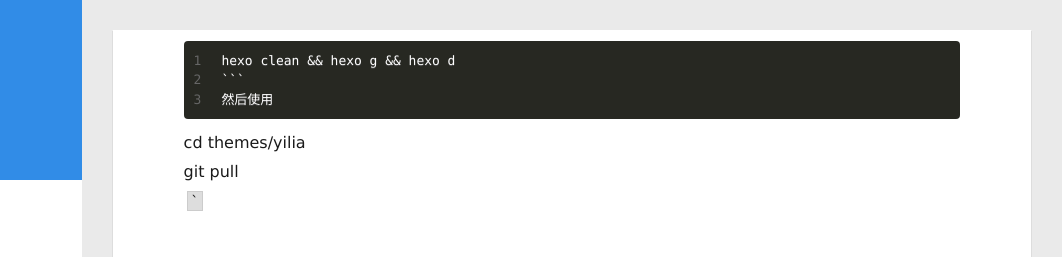
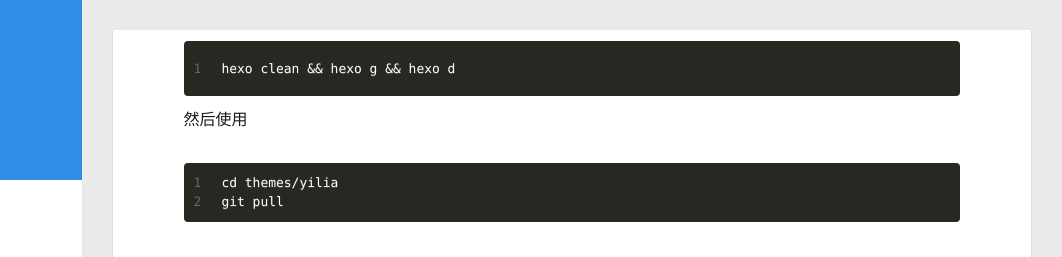
Before and after one commit to kelpie0609/kelpie0609.github.io, a plain HTML site: page 2018/06/04/新文档/index.html in a window 1280 px wide. Shown: the top 257 px of the page, 218-1280 px from the left. Drawn offline with Linux system fonts and the light colour scheme.

Commit message:
Site updated: 2018-06-04 14:55:45

````diff
--- a/2018/06/04/新文档/index.html
+++ b/2018/06/04/新文档/index.html
@@ -8,17 +8,17 @@
   <link rel="dns-prefetch" href="http://yoursite.com">
   <title>kelpie的学习空间</title>
   <meta name="viewport" content="width=device-width, initial-scale=1, maximum-scale=1">
-  <meta name="description" content="123hexo clean &amp;amp;&amp;amp; hexo g &amp;amp;&amp;amp; hexo d  ```  然后使用 cd themes/yiliagit pull`">
+  <meta name="description" content="1hexo clean &amp;amp;&amp;amp; hexo g &amp;amp;&amp;amp; hexo d 然后使用 12cd themes/yiliagit pull">
 <meta property="og:type" content="article">
 <meta property="og:title" content="kelpie的学习空间">
 <meta property="og:url" content="http://yoursite.com/2018/06/04/新文档/index.html">
 <meta property="og:site_name" content="kelpie的学习空间">
-<meta property="og:description" content="123hexo clean &amp;amp;&amp;amp; hexo g &amp;amp;&amp;amp; hexo d  ```  然后使用 cd themes/yiliagit pull`">
+<meta property="og:description" content="1hexo clean &amp;amp;&amp;amp; hexo g &amp;amp;&amp;amp; hexo d 然后使用 12cd themes/yiliagit pull">
 <meta property="og:locale" content="zh-CH">
-<meta property="og:updated_time" content="2018-06-04T06:53:29.294Z">
+<meta property="og:updated_time" content="2018-06-04T06:55:15.070Z">
 <meta name="twitter:card" content="summary">
 <meta name="twitter:title" content="kelpie的学习空间">
-<meta name="twitter:description" content="123hexo clean &amp;amp;&amp;amp; hexo g &amp;amp;&amp;amp; hexo d  ```  然后使用 cd themes/yiliagit pull`">
+<meta name="twitter:description" content="1hexo clean &amp;amp;&amp;amp; hexo g &amp;amp;&amp;amp; hexo d 然后使用 12cd themes/yiliagit pull">
 
     <link rel="alternative" href="/atom.xml" title="kelpie的学习空间" type="application/atom+xml">
 
@@ -151,9 +151,9 @@
 
     <div class="article-entry" itemprop="articleBody">
 
-        <figure class="highlight plain"><table><tr><td class="gutter"><pre><span class="line">1</span><br><span class="line">2</span><br><span class="line">3</span><br></pre></td><td class="code"><pre><span class="line">hexo clean &amp;&amp; hexo g &amp;&amp; hexo d  </span><br><span class="line">```  </span><br><span class="line">然后使用</span><br></pre></td></tr></table></figure>
-<p>cd themes/yilia<br>git pull<br><code>`</code></p>
-
+        <figure class="highlight plain"><table><tr><td class="gutter"><pre><span class="line">1</span><br></pre></td><td class="code"><pre><span class="line">hexo clean &amp;&amp; hexo g &amp;&amp; hexo d</span><br></pre></td></tr></table></figure>
+<p>然后使用</p>
+<figure class="highlight plain"><table><tr><td class="gutter"><pre><span class="line">1</span><br><span class="line">2</span><br></pre></td><td class="code"><pre><span class="line">cd themes/yilia</span><br><span class="line">git pull</span><br></pre></td></tr></table></figure>
 
 
 
````
Also changed, not shown: index.html (+3 -3 lines).
